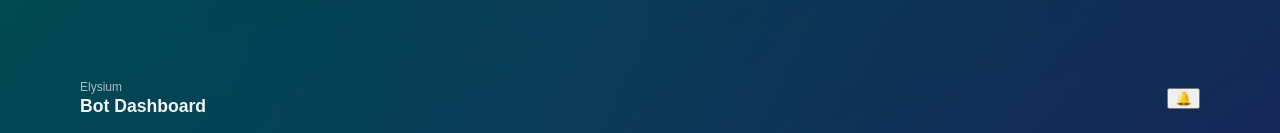
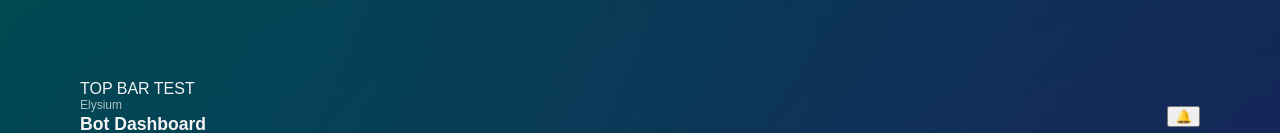
Before and after one commit to asteriasmoons/elysium-dashboard, a Next.js app: page /dashboard in a window 1280 px wide. Shown: the top 133 px of the page. Built offline with nearby package versions, Linux system fonts and the light colour scheme; no server answers; sample sign-in values are in the browser's storage; a web font is replaced by a local one.

Commit message:
committing tapbar test

```diff
--- a/app/dashboard/page.tsx
+++ b/app/dashboard/page.tsx
@@ -63,6 +63,7 @@ export default async function DashboardPage() {
   return (
     <div className={styles.page}>
       <div className={styles.container}>
+        <div>TOP BAR TEST</div>
         <div className={styles.topBarNav}>
           <div className={styles.topBarBrand}>
             <span className={styles.topBarKicker}>Elysium</span>
```
